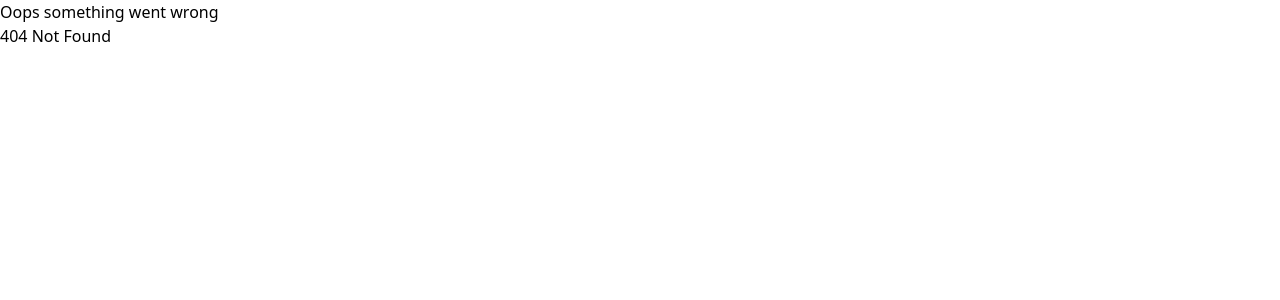
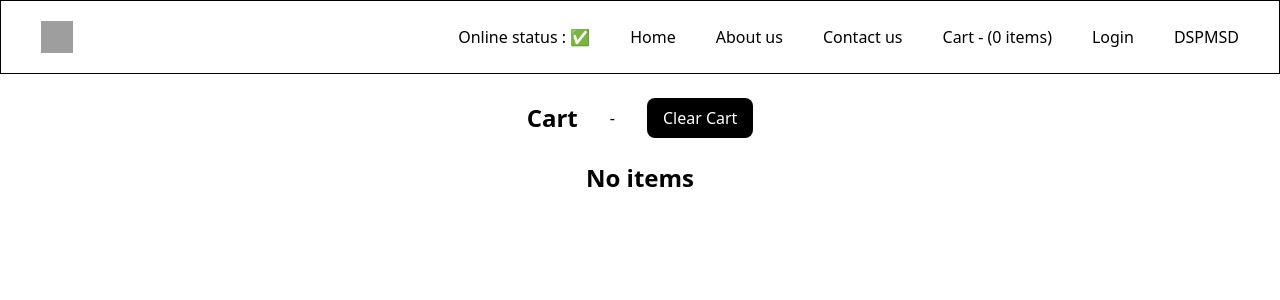
Before and after one commit to DSPMSD78/namaste-react, a React (Vite) app: page /cart in a window 1280 px wide. Before the commit this address had no page. Shown: the top 300 px of the page. Built offline with nearby package versions, Linux system fonts and the light colour scheme; grey boxes are pictures that could not be loaded.

Commit message:
"Episode-12"

```diff
--- a/App.js
+++ b/App.js
@@ -7,6 +7,9 @@ import Error from "./src/components/Error";
 import RestaurantMenu from "./src/components/RestaurantMenu";
 import { lazy, Suspense, useEffect, useState } from "react";
 import UserContext from "./src/utils/UserContext";
+import { Provider } from "react-redux";
+import appStore from "./src/utils/appStore";
+import Cart from "./src/components/Cart";
 
 const Grocery = lazy(() => import("./src/components/Grocery"));
 const About = lazy(() => import("./src/components/About"));
@@ -19,13 +22,16 @@ const AppLayout = () => {
     };
     setUserName(data.userName);
   }, []);
+
   return (
+    <Provider store={appStore}>
       <div className="app">
         <UserContext.Provider value={{ loggedInUser: userName, setUserName }}>
           <Header />
           <Outlet />
         </UserContext.Provider>
       </div>
+    </Provider>
   );
 };
 
@@ -51,12 +57,8 @@ const appRouter = createBrowserRouter([
         element: <Contact />,
       },
       {
-        path: "/grocery",
-        element: (
-          <Suspense fallback={<h1>Loading....!!!</h1>}>
-            <Grocery />
-          </Suspense>
-        ),
+        path: "/cart",
+        element: <Cart />,
       },
       {
         path: "/restaurants/:resId",
--- a/package.json
+++ b/package.json
@@ -26,8 +26,10 @@
     "tailwindcss": "^4.1.11"
   },
   "dependencies": {
+    "@reduxjs/toolkit": "^2.11.2",
     "react": "^19.1.0",
     "react-dom": "^19.1.0",
+    "react-redux": "^9.2.0",
     "react-router-dom": "^7.6.3"
   },
   "browsersList": [
--- /dev/null
+++ b/src/components/Cart.js
@@ -0,0 +1,75 @@
+import { useDispatch, useSelector } from "react-redux";
+import { CDN_URL } from "../utils/constants";
+import { clearCart, removeItem } from "../utils/cartSlice";
+
+const Cart = () => {
+  const cartItems = useSelector((store) => store.cart.items);
+
+  const dispatch = useDispatch();
+  const handleClearCart = () => {
+    dispatch(clearCart());
+  };
+
+  const handleRemoveItems = (i) => {
+    dispatch(removeItem(i));
+  };
+
+  return (
+    <div className="w-6/12 mx-auto my-6">
+      <div className="flex justify-center items-center gap-8 mb-6">
+        <h1 className="text-2xl font-bold">Cart</h1>
+        {"-"}
+        <button
+          onClick={handleClearCart}
+          className="bg-black text-white px-4 py-2 rounded-lg"
+        >
+          Clear Cart
+        </button>
+      </div>
+      <div className="text-center">
+        {cartItems.length === 0 ? (
+          <p className="font-bold text-2xl">No items</p>
+        ) : (
+          <div>
+            {cartItems.map((i) => (
+              <div
+                key={i?.card?.info?.id}
+                className="p-2 m-2 border-gray-200 border-b-2 text-left"
+              >
+                <div className="flex justify-between">
+                  <div className="py-2 w-9/12">
+                    <span>{i?.card?.info?.name}</span>
+                    <span>
+                      {" "}
+                      - ₹{" "}
+                      {i?.card?.info?.price
+                        ? i?.card?.info?.price / 100
+                        : i?.card?.info?.defaultPrice / 100}
+                    </span>
+                    <p className="text-s">{i?.card?.info?.description}</p>
+                  </div>
+                  <div className="w-3/12 h-auto">
+                    <div className="absolute">
+                      <button
+                        onClick={() => handleRemoveItems(i?.card?.info?.id)}
+                        className="px-2 mx-5 rounded-lg bg-white shadow-lg cursor-pointer"
+                      >
+                        Remove
+                      </button>
+                    </div>
+                    <img
+                      className="w-full"
+                      src={CDN_URL + i?.card?.info?.imageId}
+                    ></img>
+                  </div>
+                </div>
+              </div>
+            ))}
+          </div>
+        )}
+      </div>
+    </div>
+  );
+};
+
+export default Cart;
--- a/src/components/Header.js
+++ b/src/components/Header.js
@@ -3,12 +3,16 @@ import { LOGO_URL } from "../utils/constants";
 import { Link } from "react-router";
 import useOnlineStatus from "../utils/useOnlineStatus";
 import UserContext from "../utils/UserContext";
+import { useSelector } from "react-redux";
 
 export const Header = () => {
   let btnName = "Login";
   const status = useOnlineStatus();
   const [btnNameReact, setBtnNameReact] = useState("Login");
   const { loggedInUser } = useContext(UserContext);
+
+  const cartItems = useSelector((store) => store.cart.items);
+  console.log(cartItems);
 
   return (
     <div className="relative top-0 left-0 w-full py-5 px-10 flex justify-between items-center border border-black">
@@ -28,9 +32,9 @@ export const Header = () => {
             <Link to="/contact">Contact us</Link>
           </li>
           <li>
-            <Link to="/grocery">Grocery</Link>
+            <Link to="/cart">Cart - ({cartItems.length} items)</Link>
           </li>
-          <li>Cart</li>
+
           <button
             className="cursor-pointer"
             onClick={() => {
--- a/src/components/ItemList.js
+++ b/src/components/ItemList.js
@@ -1,6 +1,12 @@
+import { useDispatch } from "react-redux";
 import { CDN_URL } from "../utils/constants";
+import { addItem } from "../utils/cartSlice";
 
 const ItemList = ({ items }) => {
+  const dispatch = useDispatch();
+  const handleAddItems = (i) => {
+    dispatch(addItem(i));
+  };
   return (
     <div>
       {items.map((i) => (
@@ -22,7 +28,10 @@ const ItemList = ({ items }) => {
             </div>
             <div className="w-3/12 h-auto">
               <div className="absolute">
-                <button className="px-2 mx-5 rounded-lg bg-white shadow-lg cursor-pointer">
+                <button
+                  onClick={() => handleAddItems(i)}
+                  className="px-2 mx-5 rounded-lg bg-white shadow-lg cursor-pointer"
+                >
                   Add
                 </button>
               </div>
--- /dev/null
+++ b/src/utils/appStore.js
@@ -0,0 +1,10 @@
+import { configureStore } from "@reduxjs/toolkit";
+import cartReducer from "./cartSlice";
+
+const appStore = configureStore({
+  reducer: {
+    cart: cartReducer,
+  },
+});
+
+export default appStore;
--- /dev/null
+++ b/src/utils/cartSlice.js
@@ -0,0 +1,26 @@
+import { createSlice } from "@reduxjs/toolkit";
+
+const cartSlice = createSlice({
+  name: "cart",
+  initialState: {
+    items: [],
+  },
+  reducers: {
+    addItem: (state, action) => {
+      state.items.push(action.payload);
+    },
+    removeItem: (state, action) => {
+      const latest = state.items.filter(
+        (item) => item?.card?.info?.id !== action?.payload,
+      );
+      return { items: latest };
+    },
+    clearCart: (state) => {
+      state.items = [];
+    },
+  },
+});
+
+export const { addItem, removeItem, clearCart } = cartSlice.actions;
+
+export default cartSlice.reducer;
```
Also changed, not shown: 1 other file (tests, documents, lock files or other folders). Lines whose indentation alone changed are shown as unchanged.
